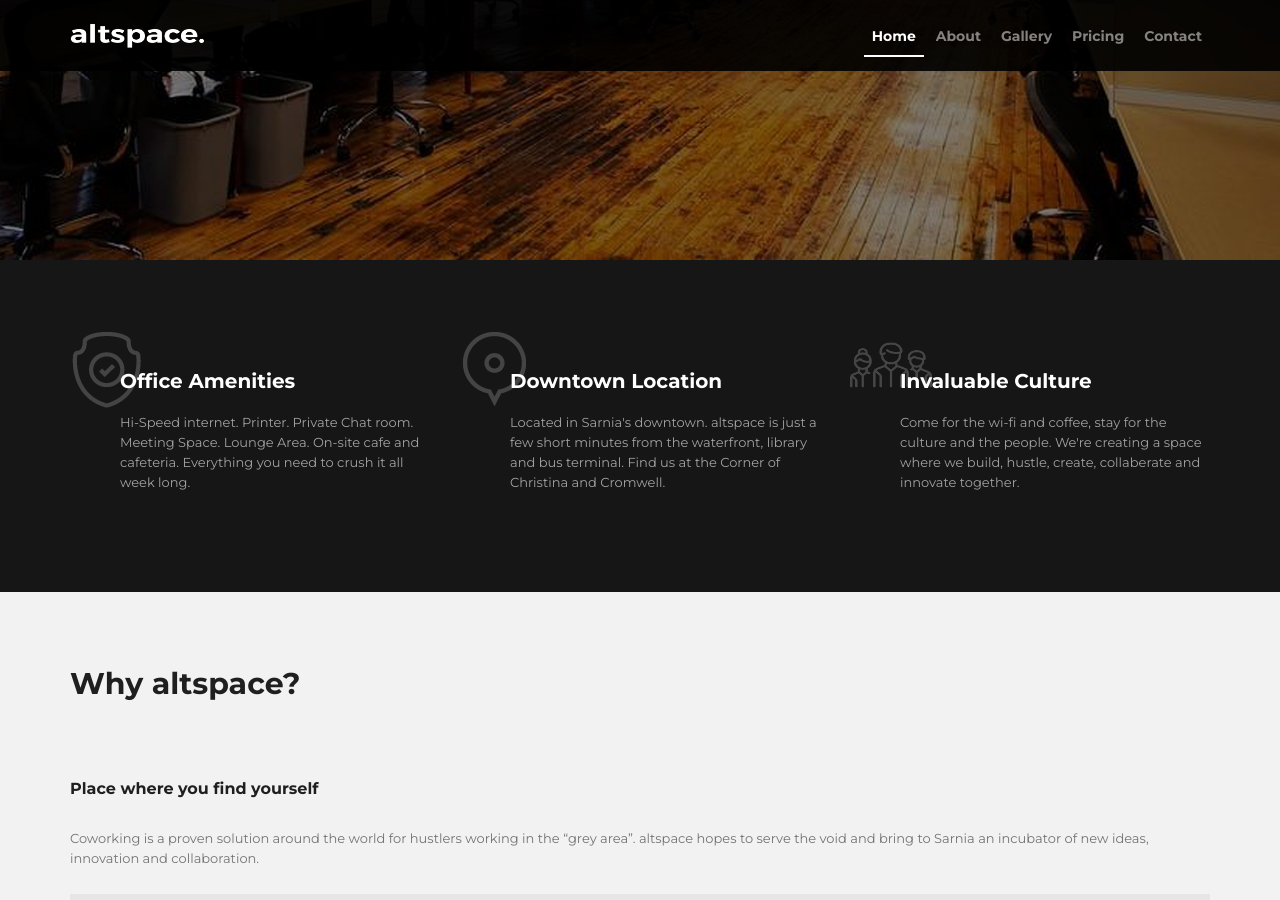
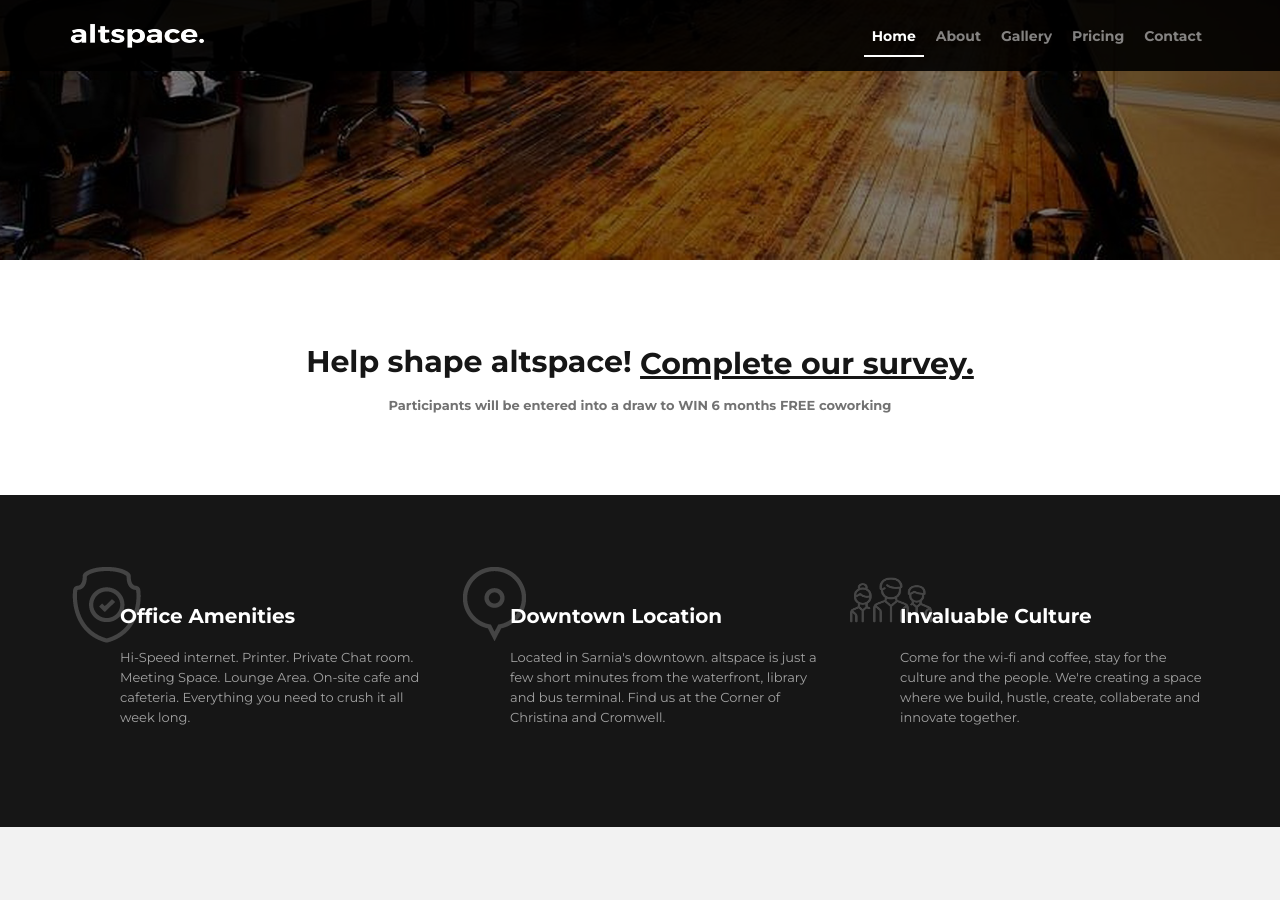
Before and after one commit to elebumm/altspace, a Jekyll site: the page built from index.md, in a window 1280 px wide and 900 px high, scrolled down 640 px. Built offline with Jekyll 4.4.1, drawn with Linux system fonts in a browser that asks for light colours.

Commit message:
Updated Call to action to include survey

```diff
--- a/_layouts/home.html
+++ b/_layouts/home.html
@@ -41,7 +41,7 @@
  }
 
  .underline .hover-element {
-     color: white !important;
+     color: #161616 !important;
  }
 
  .contact-data .hover-element {
@@ -147,7 +147,28 @@
 
         <div id="page-content">
 
-
+          <div class="container-fluid" style="padding: 0 !important; background-color: white;">
+          <div class="block background-is-dark">
+              <div class="marketing-banner">
+                  <div class="center">
+                      <h2 style="color: #161616;">Help shape altspace!
+                          <a href="https://goo.gl/forms/Xp6hZHIRA2B68cw62" class="underline" style="color: #161616 !important;">Complete our survey.</a>
+                      </h2>
+                      <p style="color: #161616; font-weight: bold;">Participants will be entered into a draw to WIN 6 months FREE coworking</p>
+                  </div>
+              </div>
+              <!--end marketing-banner-->
+              <div class="background-wrapper">
+                  <div class="bg-transfer opacity-15">
+                      <img src="assets/img/gallery-big-01.jpg" alt="">
+                  </div>
+                  <div class="background-color background-color-black"></div>
+              </div>
+              <!--end background-wrapper-->
+          </div>
+          <!--end block-->
+      </div>
+      <!--end container-->
 
 
 
```
